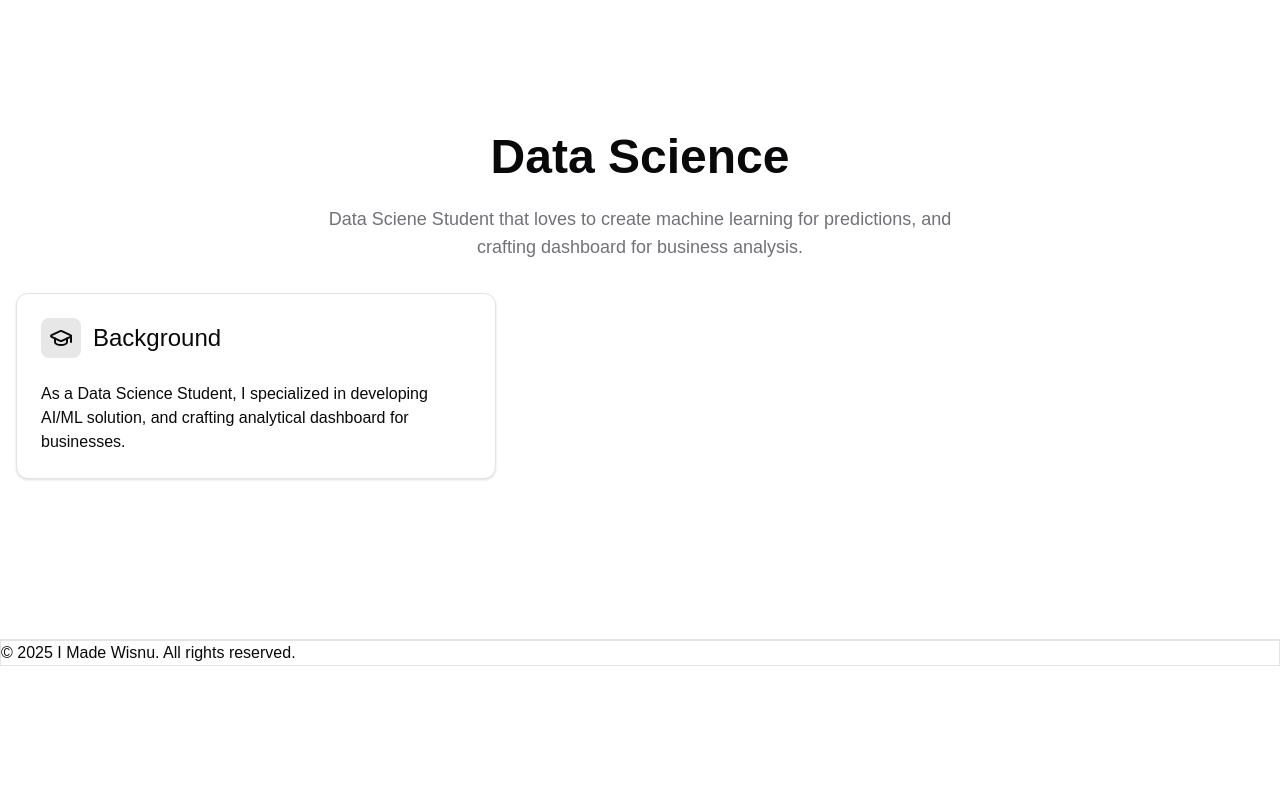
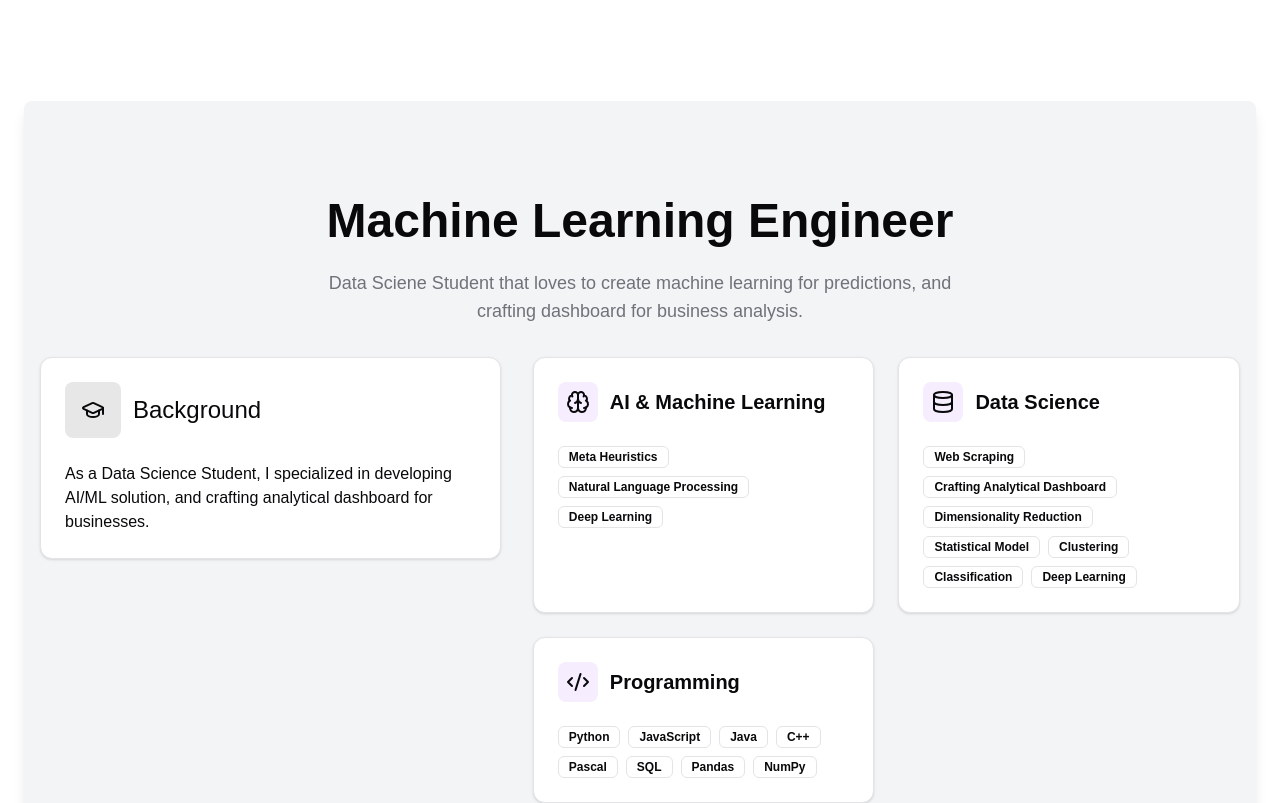
Before and after one commit to adisann/me, a Next.js app: page / in a window 1280 px wide. Shown: the part 740-1543 px from the top of the page. Before the commit the page ends 1406 px from the top, so only its background shows below. Built offline with nearby package versions, Linux system fonts and the light colour scheme.

Commit message:
fix: update user background

```diff
--- a/src/app/[home]/page.js
+++ b/src/app/[home]/page.js
@@ -2,15 +2,17 @@ import { Navbar } from '@/components/navbar';
 import { Footer } from '@/components/footer';
 import Link from 'next/link';
 import { GraduationCap } from 'lucide-react';
+import { Brain, Database, CodeXml } from 'lucide-react';
 
 export default function HomePage() {
   return (
     <>
       <Navbar />
+      <main className="flex-grow container mx-auto px-6 pt-16 pb-8">
         <div className="flex w-full flex-col min-h-screen">
           <section className="text-center items-center justify-center flex-1 flex flex-col min-h-[90vh]">
             <div>
-            <h1 className="text-4xl md:text-5xl font-bold tracking-tight">I'm I Made Wisnu Adi Sanjaya</h1>
+              <h1 className="text-4xl md:text-5xl font-bold tracking-tight">I'm Adisan</h1>
               <p className="mt-6 text-lg md:text-2xl text-muted-foreground">Data Scientist</p>
             </div>
             <div className="flex gap-4 flex-wrap justify-center mt-8">
@@ -22,27 +24,79 @@ export default function HomePage() {
               </Link>
             </div>
           </section>
-        <section className="py-24">
+          <section className="py-24 box-shadow shadow-lg rounded-lg bg-gray-100">
             <div className="container mx-auto px-4">
               <div className="text-center mb-8 relative">
-              <h2 className="text-4xl md:text-5xl font-bold mb-6">Data Science</h2>
+                <h2 className="text-4xl md:text-5xl font-bold mb-6">Machine Learning Engineer</h2>
                 <p className="text-lg mx-auto text-muted-foreground max-w-2xl">Data Sciene Student that loves to create machine learning for predictions, and crafting dashboard for business analysis.</p>
               </div>
               <div className="grid lg:grid-cols-5 gap-8 items-start mb-16">
                 <div className="rounded-xl border bg-card text-card-foreground shadow lg:col-span-2 p-6 hover:shadow-md transition-shadow">
                   <div className="flex items-center gap-3 mb-6">
-                  <div className="p-2 rounded-lg bg-primary/10">
+                    <div className="p-4 rounded-lg bg-primary/10">
                       <GraduationCap className="w-6 h-6 " />
                     </div>
                     <h3 className="text-2xl font-semi-bold">Background</h3>
                   </div>
                   <p>As a Data Science Student, I specialized in developing AI/ML solution, and crafting analytical dashboard for businesses.</p>
                 </div>
-              <div></div>
+                <div className="grid lg:col-span-3 sm:grid-cols-2 gap-6">
+                  <div className="rounded-xl border bg-card text-card-foreground shadow p-6 hover:shadow-md transition-shadow">
+                    <div className="flex items-center gap-3 mb-6">
+                      <div className="p-2 rounded-lg bg-purple-500/10 ">
+                        <Brain className="w-6 h-6" />
+                      </div>
+                      <h3 className="text-xl font-semibold">AI & Machine Learning</h3>
+                    </div>
+                    <div className="flex flex-wrap gap-2">
+                      <div className="inline-flex items-center rounded-md border px-2.5 py-0.5 text-xs font-semibold  transition-transform">Meta Heuristics</div>
+                      <div className="inline-flex items-center rounded-md border px-2.5 py-0.5 text-xs font-semibold  transition-transform">Natural Language Processing</div>
+                      <div className="inline-flex items-center rounded-md border px-2.5 py-0.5 text-xs font-semibold  transition-transform">Deep Learning</div>
+                    </div>
+                  </div>
+                  <div className="rounded-xl border bg-card text-card-foreground shadow p-6 hover:shadow-md transition-shadow">
+                    <div className="flex items-center gap-3 mb-6">
+                      <div className="p-2 rounded-lg bg-purple-500/10 ">
+                        <Database className="w-6 h-6" />
+                      </div>
+                      <h3 className="text-xl font-semibold">Data Science</h3>
+                    </div>
+                    <div className="flex flex-wrap gap-2">
+                      <div className="inline-flex items-center rounded-md border px-2.5 py-0.5 text-xs font-semibold  transition-transform">Web Scraping</div>
+                      <div className="inline-flex items-center rounded-md border px-2.5 py-0.5 text-xs font-semibold  transition-transform">Crafting Analytical Dashboard</div>
+                      <div className="inline-flex items-center rounded-md border px-2.5 py-0.5 text-xs font-semibold  transition-transform">Dimensionality Reduction</div>
+                      <div className="inline-flex items-center rounded-md border px-2.5 py-0.5 text-xs font-semibold  transition-transform">Statistical Model</div>
+                      <div className="inline-flex items-center rounded-md border px-2.5 py-0.5 text-xs font-semibold  transition-transform">Clustering</div>
+                      <div className="inline-flex items-center rounded-md border px-2.5 py-0.5 text-xs font-semibold  transition-transform">Classification</div>
+                      <div className="inline-flex items-center rounded-md border px-2.5 py-0.5 text-xs font-semibold  transition-transform">Deep Learning</div>
+                    </div>
+                  </div>
+
+                  <div className="rounded-xl border bg-card text-card-foreground shadow p-6 hover:shadow-md transition-shadow">
+                    <div className="flex items-center gap-3 mb-6">
+                      <div className="p-2 rounded-lg bg-purple-500/10 ">
+                        <CodeXml className="w-6 h-6" />
+                      </div>
+                      <h3 className="text-xl font-semibold">Programming</h3>
+                    </div>
+                    <div className="flex flex-wrap gap-2">
+                      <div className="inline-flex items-center rounded-md border px-2.5 py-0.5 text-xs font-semibold  transition-transform">Python</div>
+                      <div className="inline-flex items-center rounded-md border px-2.5 py-0.5 text-xs font-semibold  transition-transform">JavaScript</div>
+                      <div className="inline-flex items-center rounded-md border px-2.5 py-0.5 text-xs font-semibold  transition-transform">Java</div>
+                      <div className="inline-flex items-center rounded-md border px-2.5 py-0.5 text-xs font-semibold  transition-transform">C++</div>
+                      <div className="inline-flex items-center rounded-md border px-2.5 py-0.5 text-xs font-semibold  transition-transform">Pascal</div>
+                      <div className="inline-flex items-center rounded-md border px-2.5 py-0.5 text-xs font-semibold  transition-transform">SQL</div>
+                      <div className="inline-flex items-center rounded-md border px-2.5 py-0.5 text-xs font-semibold  transition-transform">Pandas</div>
+                      <div className="inline-flex items-center rounded-md border px-2.5 py-0.5 text-xs font-semibold  transition-transform">NumPy</div>
+                    </div>
+                  </div>
+                </div>
               </div>
             </div>
           </section>
         </div>
+      </main>
+
       <Footer />
     </>
   );
--- a/src/components/navbar.jsx
+++ b/src/components/navbar.jsx
@@ -11,7 +11,7 @@ export const Navbar = () => {
       <div className="container flex h-14 items-center">
         <div className="lg:ml-64 ml-4 mr-4 flex">
           <Link href="/" className="mr-6 flex items-center space-x-2">
-            <span className="font-bold">I Made Wisnu</span>
+            <span className="font-bold">Adisan</span>
           </Link>
         </div>
 
```
Lines whose indentation alone changed are shown as unchanged.
